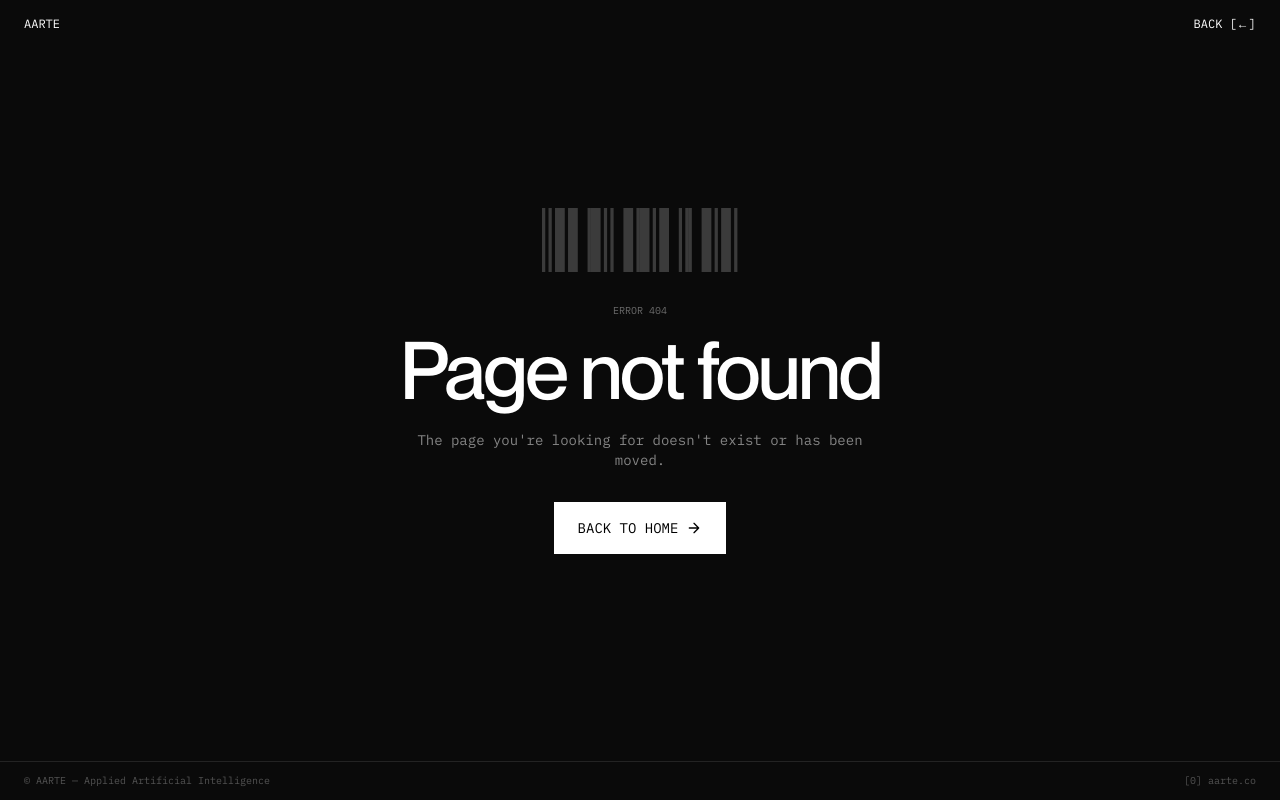
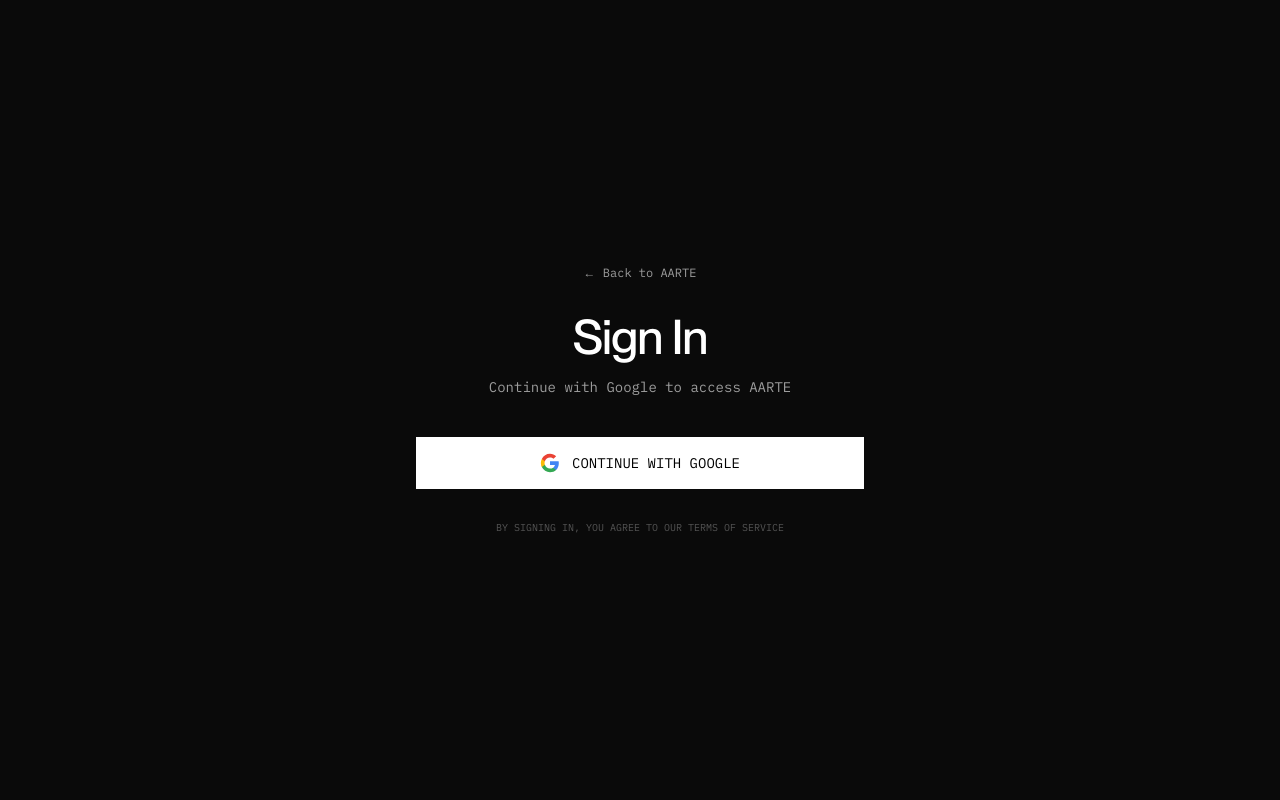
Before and after one commit to AppliedArte/aarte, a Next.js app: page /auth/signin in a window 1280 px wide. Before the commit this address had no page. Built offline with nearby package versions, Linux system fonts and the light colour scheme; no server answers.

Commit message:
Production update: 6 modified

```diff
--- a/package.json
+++ b/package.json
@@ -19,6 +19,7 @@
     "gsap": "^3.14.2",
     "lucide-react": "^0.562.0",
     "next": "16.1.1",
+    "next-auth": "^5.0.0-beta.30",
     "react": "19.2.3",
     "react-dom": "19.2.3",
     "tailwind-merge": "^3.4.0"
--- /dev/null
+++ b/src/app/api/auth/[...nextauth]/route.ts
@@ -0,0 +1,3 @@
+import { handlers } from "@/lib/auth";
+
+export const { GET, POST } = handlers;
--- /dev/null
+++ b/src/app/auth/signin/page.tsx
@@ -0,0 +1,101 @@
+"use client";
+
+import { signIn } from "next-auth/react";
+import { motion } from "framer-motion";
+import Link from "next/link";
+import { useSearchParams } from "next/navigation";
+import { Suspense } from "react";
+
+const EASE = [0.19, 1, 0.22, 1] as const;
+
+function SignInContent() {
+  const searchParams = useSearchParams();
+  const callbackUrl = searchParams.get("callbackUrl") || "/";
+
+  return (
+    <div className="min-h-screen bg-[#0a0a0a] text-white flex items-center justify-center px-6 selection:bg-[#ffb700] selection:text-black">
+      <motion.div
+        initial={{ opacity: 0, y: 40 }}
+        animate={{ opacity: 1, y: 0 }}
+        transition={{ duration: 1, ease: EASE }}
+        className="w-full max-w-md text-center"
+      >
+        <Link
+          href="/"
+          className="font-mono text-xs text-white/60 hover:text-white transition-colors mb-8 block"
+        >
+          &larr; Back to AARTE
+        </Link>
+
+        <motion.h1
+          initial={{ opacity: 0, y: 20 }}
+          animate={{ opacity: 1, y: 0 }}
+          transition={{ delay: 0.2, duration: 0.8, ease: EASE }}
+          className="text-4xl sm:text-5xl font-medium mb-4 tracking-[-0.02em]"
+        >
+          Sign In
+        </motion.h1>
+
+        <motion.p
+          initial={{ opacity: 0, y: 20 }}
+          animate={{ opacity: 1, y: 0 }}
+          transition={{ delay: 0.3, duration: 0.8, ease: EASE }}
+          className="text-white/60 font-mono text-sm mb-10"
+        >
+          Continue with Google to access AARTE
+        </motion.p>
+
+        <motion.button
+          initial={{ opacity: 0, y: 20 }}
+          animate={{ opacity: 1, y: 0 }}
+          transition={{ delay: 0.4, duration: 0.8, ease: EASE }}
+          onClick={() => signIn("google", { callbackUrl })}
+          className="w-full flex items-center justify-center gap-3 bg-white text-black font-mono text-sm uppercase py-4 hover:bg-white/90 transition-colors"
+        >
+          <svg className="w-5 h-5" viewBox="0 0 24 24">
+            <path
+              fill="#4285F4"
+              d="M22.56 12.25c0-.78-.07-1.53-.2-2.25H12v4.26h5.92c-.26 1.37-1.04 2.53-2.21 3.31v2.77h3.57c2.08-1.92 3.28-4.74 3.28-8.09z"
+            />
+            <path
+              fill="#34A853"
+              d="M12 23c2.97 0 5.46-.98 7.28-2.66l-3.57-2.77c-.98.66-2.23 1.06-3.71 1.06-2.86 0-5.29-1.93-6.16-4.53H2.18v2.84C3.99 20.53 7.7 23 12 23z"
+            />
+            <path
+              fill="#FBBC05"
+              d="M5.84 14.09c-.22-.66-.35-1.36-.35-2.09s.13-1.43.35-2.09V7.07H2.18C1.43 8.55 1 10.22 1 12s.43 3.45 1.18 4.93l2.85-2.22.81-.62z"
+            />
+            <path
+              fill="#EA4335"
+              d="M12 5.38c1.62 0 3.06.56 4.21 1.64l3.15-3.15C17.45 2.09 14.97 1 12 1 7.7 1 3.99 3.47 2.18 7.07l3.66 2.84c.87-2.6 3.3-4.53 6.16-4.53z"
+            />
+          </svg>
+          Continue with Google
+        </motion.button>
+
+        <motion.p
+          initial={{ opacity: 0 }}
+          animate={{ opacity: 1 }}
+          transition={{ delay: 0.6, duration: 0.8, ease: EASE }}
+          className="text-white/30 font-mono text-[10px] mt-8 uppercase"
+        >
+          By signing in, you agree to our Terms of Service
+        </motion.p>
+      </motion.div>
+    </div>
+  );
+}
+
+export default function SignInPage() {
+  return (
+    <Suspense
+      fallback={
+        <div className="min-h-screen bg-[#0a0a0a] flex items-center justify-center">
+          <div className="text-white/60 font-mono text-sm">Loading...</div>
+        </div>
+      }
+    >
+      <SignInContent />
+    </Suspense>
+  );
+}
--- a/src/app/chat/page.tsx
+++ b/src/app/chat/page.tsx
@@ -2,6 +2,8 @@
 
 import { useState, useRef, useEffect } from "react";
 import { motion, AnimatePresence } from "framer-motion";
+import { useSession } from "next-auth/react";
+import { redirect } from "next/navigation";
 
 const EASE_OUT_EXPO = [0.19, 1, 0.22, 1] as const;
 
@@ -32,6 +34,13 @@
 }
 
 export default function ChatPage() {
+  const { data: session, status } = useSession({
+    required: true,
+    onUnauthenticated() {
+      redirect("/auth/signin?callbackUrl=/chat");
+    },
+  });
+
   const [messages, setMessages] = useState<Message[]>([]);
   const [input, setInput] = useState("");
   const [isLoading, setIsLoading] = useState(false);
@@ -80,6 +89,14 @@
 
   const isUserMessage = (role: Message["role"]) => role === "user";
 
+  if (status === "loading") {
+    return (
+      <div className="min-h-screen bg-[#0a0a0a] text-white flex items-center justify-center">
+        <div className="font-mono text-sm text-white/60">Loading...</div>
+      </div>
+    );
+  }
+
   return (
     <div className="min-h-screen bg-[#0a0a0a] text-white flex flex-col">
       <header className="fixed top-0 left-0 right-0 z-40 px-4 sm:px-6 py-3 sm:py-4 flex items-center justify-between border-b border-white/10 bg-[#0a0a0a]/90 backdrop-blur-sm">
@@ -89,9 +106,25 @@
         >
           AARTE
         </a>
-        <div className="flex items-center gap-2">
-          <div className="w-2 h-2 rounded-full bg-green-500 animate-pulse" />
-          <span className="font-mono text-xs text-white/60 uppercase">Online</span>
+        <div className="flex items-center gap-4">
+          {session?.user && (
+            <div className="flex items-center gap-2">
+              {session.user.image && (
+                <img
+                  src={session.user.image}
+                  alt=""
+                  className="w-6 h-6 rounded-full"
+                />
+              )}
+              <span className="font-mono text-xs text-white/60 hidden sm:block">
+                {session.user.name || session.user.email}
+              </span>
+            </div>
+          )}
+          <div className="flex items-center gap-2">
+            <div className="w-2 h-2 rounded-full bg-green-500 animate-pulse" />
+            <span className="font-mono text-xs text-white/60 uppercase">Online</span>
+          </div>
         </div>
       </header>
 
@@ -109,7 +142,7 @@
                   Chat with AARTE
                 </h1>
                 <p className="font-mono text-sm text-white/50 max-w-md mx-auto">
-                  Your AI assistant. Ask me anything — I&apos;m here to help.
+                  Your AI assistant. Ask me anything &mdash; I&apos;m here to help.
                 </p>
               </motion.div>
             )}
@@ -138,7 +171,7 @@
                       </div>
                       <div className={`px-4 py-2 border-t ${isUser ? "border-black/10" : "border-white/10"}`}>
                         <span className={`font-mono text-[10px] uppercase ${isUser ? "text-black/40" : "text-white/40"}`}>
-                          {isUser ? "You" : "AARTE"} · {message.timestamp.toLocaleTimeString([], { hour: "2-digit", minute: "2-digit" })}
+                          {isUser ? "You" : "AARTE"} &middot; {message.timestamp.toLocaleTimeString([], { hour: "2-digit", minute: "2-digit" })}
                         </span>
                       </div>
                     </div>
@@ -193,7 +226,7 @@
             </button>
           </div>
           <p className="font-mono text-[10px] text-white/30 mt-2 text-center">
-            Press Enter to send · Shift+Enter for new line
+            Press Enter to send &middot; Shift+Enter for new line
           </p>
         </form>
       </div>
--- a/src/app/layout.tsx
+++ b/src/app/layout.tsx
@@ -3,6 +3,8 @@
 import { IBM_Plex_Mono, Silkscreen, VT323, Press_Start_2P, Pixelify_Sans } from "next/font/google";
 import Script from "next/script";
 import "./globals.css";
+import { auth } from "@/lib/auth";
+import { SessionProvider } from "@/components/providers/session-provider";
 
 const ppNeueMontreal = localFont({
   src: [
@@ -100,7 +102,9 @@
 
 const GA_ID = "G-90GEC7MMJS";
 
-export default function RootLayout({ children }: { children: React.ReactNode }) {
+export default async function RootLayout({ children }: { children: React.ReactNode }) {
+  const session = await auth();
+
   return (
     <html lang="en">
       <head>
@@ -116,7 +120,9 @@
         <script type="application/ld+json" dangerouslySetInnerHTML={{ __html: JSON.stringify(jsonLd) }} />
       </head>
       <body className={`${fontVariables} antialiased`}>
-        {children}
+        <SessionProvider session={session}>
+          {children}
+        </SessionProvider>
       </body>
     </html>
   );
--- a/src/app/signup/page.tsx
+++ b/src/app/signup/page.tsx
@@ -3,6 +3,8 @@
 import { motion } from "framer-motion";
 import Link from "next/link";
 import { useState } from "react";
+import { useSession, signOut } from "next-auth/react";
+import { redirect } from "next/navigation";
 
 const EASE = [0.19, 1, 0.22, 1] as const;
 const WHOP_CHECKOUT_URL = "https://whop.com/aarte/aarte-agent/";
@@ -16,7 +18,13 @@
 ];
 
 export default function SignUpPage() {
-  const [email, setEmail] = useState("");
+  const { data: session, status } = useSession({
+    required: true,
+    onUnauthenticated() {
+      redirect("/auth/signin?callbackUrl=/signup");
+    },
+  });
+
   const [telegram, setTelegram] = useState("");
   const [whatsapp, setWhatsapp] = useState("");
   const [isSubmitting, setIsSubmitting] = useState(false);
@@ -26,8 +34,8 @@
     e.preventDefault();
     setError("");
 
-    if (!email.trim()) {
-      setError("Email is required");
+    if (!session?.user?.email) {
+      setError("Session error. Please sign in again.");
       return;
     }
 
@@ -38,7 +46,7 @@
         method: "POST",
         headers: { "Content-Type": "application/json" },
         body: JSON.stringify({
-          email: email.trim(),
+          email: session.user.email,
           telegram: telegram.trim() || null,
           whatsapp: whatsapp.trim() || null,
         }),
@@ -57,11 +65,19 @@
   const inputClass = "w-full bg-transparent border border-white/20 px-4 py-3 font-mono text-sm text-white placeholder:text-white/30 focus:outline-none focus:border-white/40 transition-colors";
   const labelClass = "block font-mono text-[10px] text-white/40 uppercase mb-2";
 
+  if (status === "loading") {
+    return (
+      <div className="min-h-screen bg-[#0a0a0a] text-white flex items-center justify-center">
+        <div className="font-mono text-sm text-white/60">Loading...</div>
+      </div>
+    );
+  }
+
   return (
     <div className="min-h-screen bg-[#0a0a0a] text-white selection:bg-[#ffb700] selection:text-black">
       <header className="fixed top-0 left-0 right-0 z-40 px-6 py-4 flex items-center justify-between">
         <Link href="/" className={navLinkClass}>AARTE</Link>
-        <Link href="/" className={navLinkClass}>Back [←]</Link>
+        <Link href="/" className={navLinkClass}>Back [&larr;]</Link>
       </header>
 
       <main className="min-h-screen flex items-center justify-center px-6 py-24">
@@ -95,6 +111,32 @@
               Most Popular
             </div>
 
+            {/* User Profile */}
+            <motion.div
+              initial={{ opacity: 0, y: 10 }}
+              animate={{ opacity: 1, y: 0 }}
+              transition={{ delay: 0.5, duration: 0.5, ease: EASE }}
+              className="flex items-center gap-3 mb-6 pb-6 border-b border-white/10"
+            >
+              {session?.user?.image && (
+                <img
+                  src={session.user.image}
+                  alt=""
+                  className="w-10 h-10 rounded-full"
+                />
+              )}
+              <div className="flex-1 min-w-0">
+                <p className="text-white font-medium truncate">{session?.user?.name}</p>
+                <p className="text-white/50 font-mono text-xs truncate">{session?.user?.email}</p>
+              </div>
+              <button
+                onClick={() => signOut({ callbackUrl: "/" })}
+                className="font-mono text-[10px] text-white/40 hover:text-white transition-colors uppercase"
+              >
+                Switch
+              </button>
+            </motion.div>
+
             <div className="mb-6">
               <h2 className="font-mono text-xs text-white/40 uppercase mb-2">
                 Minimum Plan
@@ -121,7 +163,7 @@
                   }}
                   className="flex items-center gap-3 font-mono text-sm"
                 >
-                  <span className="text-white/60">→</span>
+                  <span className="text-white/60">&rarr;</span>
                   <span>{feature}</span>
                 </motion.li>
               ))}
@@ -134,24 +176,6 @@
                 initial={{ opacity: 0, y: 10 }}
                 animate={{ opacity: 1, y: 0 }}
                 transition={{ delay: 0.9, duration: 0.5, ease: EASE }}
-              >
-                <label className={labelClass}>
-                  Email <span className="text-white/60">*</span>
-                </label>
-                <input
-                  type="email"
-                  value={email}
-                  onChange={(e) => setEmail(e.target.value)}
-                  placeholder="you@example.com"
-                  required
-                  className={inputClass}
-                />
-              </motion.div>
-
-              <motion.div
-                initial={{ opacity: 0, y: 10 }}
-                animate={{ opacity: 1, y: 0 }}
-                transition={{ delay: 0.95, duration: 0.5, ease: EASE }}
               >
                 <label className={labelClass}>
                   Telegram <span className="text-white/30">(optional)</span>
@@ -168,7 +192,7 @@
               <motion.div
                 initial={{ opacity: 0, y: 10 }}
                 animate={{ opacity: 1, y: 0 }}
-                transition={{ delay: 1, duration: 0.5, ease: EASE }}
+                transition={{ delay: 0.95, duration: 0.5, ease: EASE }}
               >
                 <label className={labelClass}>
                   WhatsApp <span className="text-white/30">(optional)</span>
@@ -189,7 +213,7 @@
                 disabled={isSubmitting}
                 initial={{ opacity: 0, y: 10 }}
                 animate={{ opacity: 1, y: 0 }}
-                transition={{ delay: 1.05, duration: 0.5, ease: EASE }}
+                transition={{ delay: 1, duration: 0.5, ease: EASE }}
                 className="w-full bg-white text-black font-mono text-sm uppercase py-4 hover:bg-white/90 transition-colors flex items-center justify-center gap-2 disabled:opacity-50 disabled:cursor-not-allowed"
               >
                 <span>{isSubmitting ? "Processing..." : "Subscribe Now"}</span>
@@ -236,7 +260,7 @@
 
       <footer className="fixed bottom-0 left-0 right-0 z-40 border-t border-white/10 bg-[#0a0a0a]/90 backdrop-blur-sm py-3 px-6">
         <div className="flex items-center justify-between font-mono text-[10px] text-white/30">
-          <span>© AARTE — Applied Artificial Intelligence</span>
+          <span>&copy; AARTE &mdash; Applied Artificial Intelligence</span>
           <span>Subscribe</span>
         </div>
       </footer>
--- /dev/null
+++ b/src/components/providers/session-provider.tsx
@@ -0,0 +1,18 @@
+"use client";
+
+import { SessionProvider as NextAuthSessionProvider } from "next-auth/react";
+import { Session } from "next-auth";
+
+export function SessionProvider({
+  children,
+  session,
+}: {
+  children: React.ReactNode;
+  session: Session | null;
+}) {
+  return (
+    <NextAuthSessionProvider session={session}>
+      {children}
+    </NextAuthSessionProvider>
+  );
+}
--- /dev/null
+++ b/src/lib/auth.ts
@@ -0,0 +1,28 @@
+import NextAuth from "next-auth";
+import Google from "next-auth/providers/google";
+
+export const { handlers, auth, signIn, signOut } = NextAuth({
+  providers: [
+    Google({
+      clientId: process.env.GOOGLE_CLIENT_ID!,
+      clientSecret: process.env.GOOGLE_CLIENT_SECRET!,
+    }),
+  ],
+  pages: {
+    signIn: "/auth/signin",
+  },
+  callbacks: {
+    authorized({ auth, request: { nextUrl } }) {
+      const isLoggedIn = !!auth?.user;
+      const protectedPaths = ["/chat", "/signup"];
+      const isProtectedRoute = protectedPaths.some((path) =>
+        nextUrl.pathname.startsWith(path)
+      );
+
+      if (isProtectedRoute && !isLoggedIn) {
+        return false;
+      }
+      return true;
+    },
+  },
+});
```
Also changed, not shown: src/app/page.tsx (+15 -1 lines), src/middleware.ts (added, +21 -0 lines), 1 other file (tests, documents, lock files or other folders).
